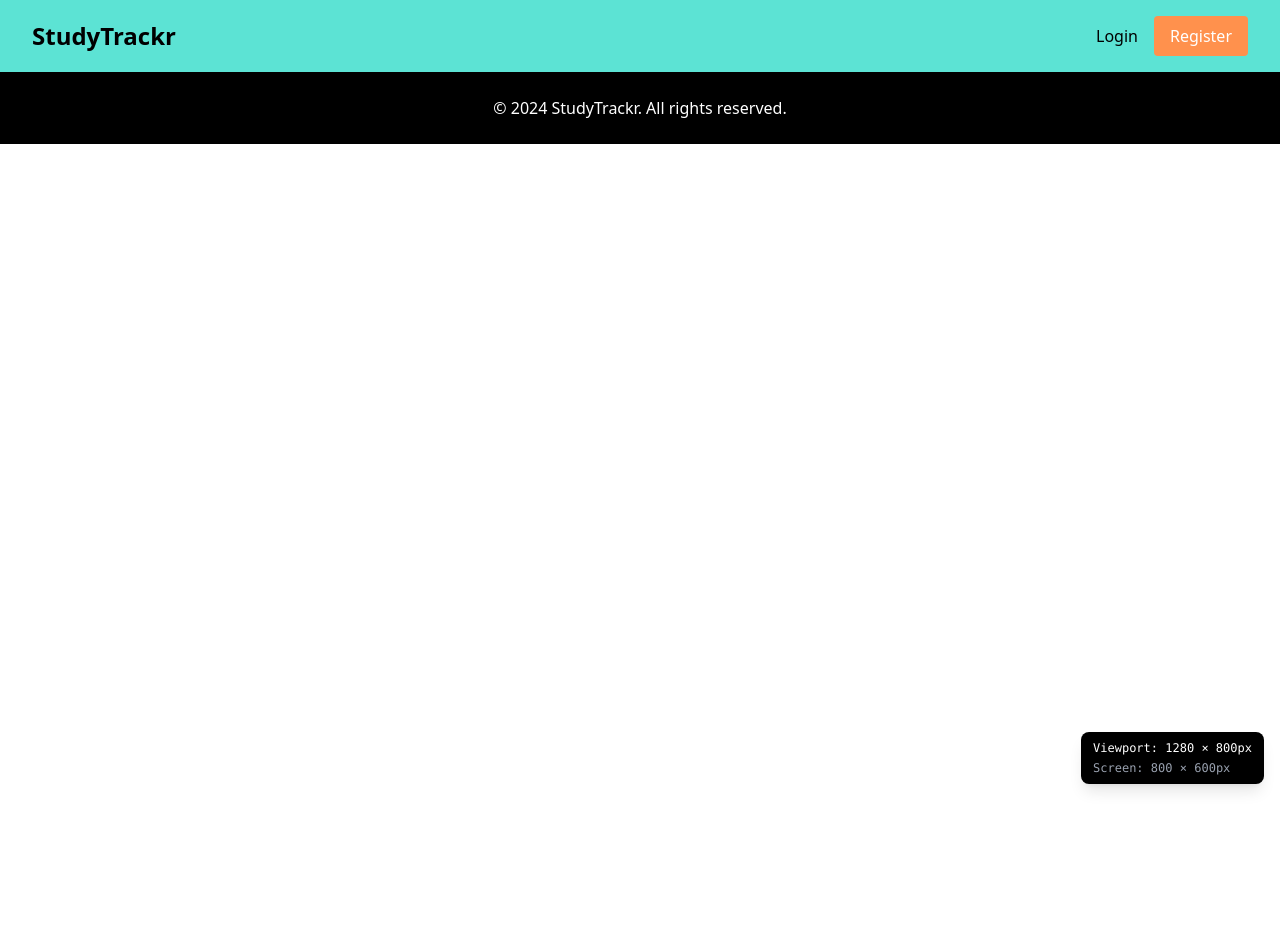
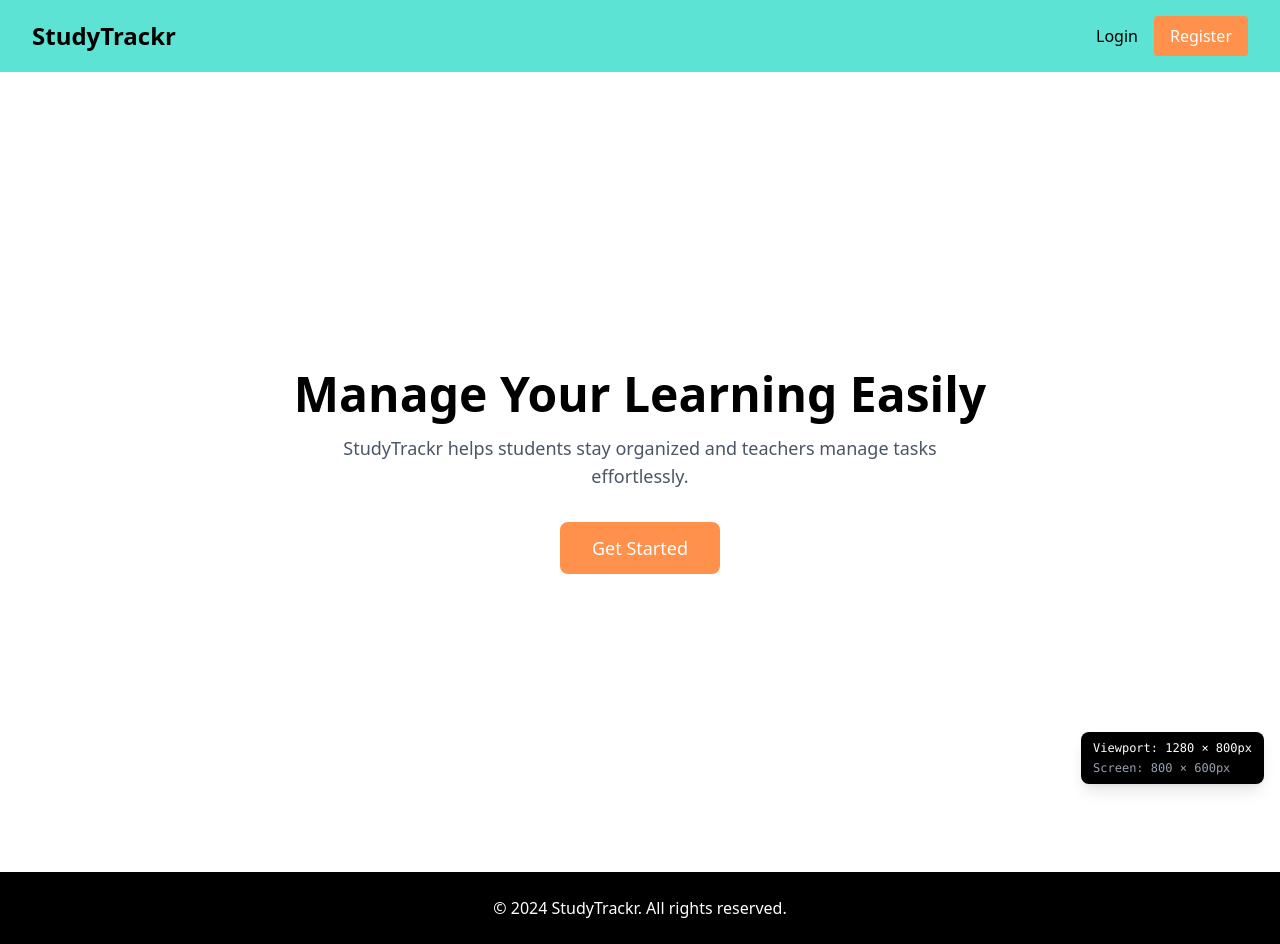
Before and after one commit to saivamshi4121/StudyTrackr, a React (Vite) app in the folder client/: page /home in a window 1280 px wide. Before the commit the page ends 800 px from the top, so only its background shows below. Built offline with nearby package versions, Linux system fonts and the light colour scheme.

Commit message:
added welcome screen

```diff
--- a/client/src/App.jsx
+++ b/client/src/App.jsx
@@ -4,6 +4,7 @@ import { ToastProvider } from './context/ToastContext';
 import Header from './components/Header';
 import Footer from './components/Footer';
 import ScreenSizeDisplay from './components/ScreenSizeDisplay';
+import WelcomeScreen from './pages/WelcomeScreen';
 import Home from './pages/Home';
 import Login from './pages/Login';
 import Register from './pages/Register';
@@ -21,11 +22,14 @@ function App() {
     <ToastProvider>
       <AuthProvider>
         <BrowserRouter>
+          <Routes>
+            <Route path="/" element={<WelcomeScreen />} />
+            <Route path="/*" element={
               <div className="w-full min-h-screen bg-white">
                 <Header />
                 <main className="w-full">
                   <Routes>
-          <Route path="/" element={<Home />} />
+                    <Route path="/home" element={<Home />} />
                     <Route path="/login" element={<Login />} />
                     <Route path="/register" element={<Register />} />
                     <Route path="/principal/login" element={<PrincipalLogin />} />
@@ -66,6 +70,8 @@ function App() {
                 <Footer />
                 <ScreenSizeDisplay />
               </div>
+            } />
+          </Routes>
         </BrowserRouter>
       </AuthProvider>
     </ToastProvider>
--- a/client/src/index.css
+++ b/client/src/index.css
@@ -20,6 +20,16 @@ html, body, #root {
   padding: 0;
 }
 
+@keyframes fade {
+  0%   { opacity: 1; }
+  90%  { opacity: 1; }
+  100% { opacity: 0; }
+}
+
+.animate-fade {
+  animation: fade 2.5s ease forwards;
+}
+
 @layer base {
   body {
     @apply bg-white text-black;
--- a/client/src/pages/Home.jsx
+++ b/client/src/pages/Home.jsx
@@ -1,19 +1,22 @@
 import { Link } from 'react-router-dom';
 
-const Home = () => {
+export default function Home() {
   return (
-    <div className="w-full min-h-[calc(100vh-80px)] flex flex-col items-center justify-center bg-white">
-      <h1 className="text-3xl sm:text-4xl md:text-5xl font-bold text-black text-center px-4">
+    <div className="w-full min-h-screen flex flex-col items-center justify-center bg-white px-6">
+      <h1 className="text-4xl md:text-5xl font-bold text-black text-center">
         Manage Your Learning Easily
       </h1>
-      <p className="text-gray-700 text-center mt-4 text-sm sm:text-base md:text-lg max-w-2xl px-4">
-        A simple and secure Student–Teacher Task Manager.
+
+      <p className="mt-4 text-gray-600 text-lg text-center max-w-2xl">
+        StudyTrackr helps students stay organized and teachers manage tasks effortlessly.
       </p>
-      <Link to="/register" className="mt-6 bg-orange text-white px-6 sm:px-8 py-2 sm:py-3 rounded-lg hover:bg-black transition text-sm sm:text-base">
+
+      <Link
+        to="/register"
+        className="mt-8 bg-orange text-white px-8 py-3 rounded-lg text-lg hover:bg-black transition"
+      >
         Get Started
       </Link>
     </div>
   );
-};
-
-export default Home;
+}
--- /dev/null
+++ b/client/src/pages/WelcomeScreen.jsx
@@ -0,0 +1,44 @@
+import { useEffect } from "react";
+import Typewriter from "typewriter-effect";
+import { useNavigate } from "react-router-dom";
+
+export default function WelcomeScreen() {
+  const navigate = useNavigate();
+
+  useEffect(() => {
+    const timer = setTimeout(() => {
+      navigate("/home");
+    }, 2500);
+
+    return () => clearTimeout(timer);
+  }, [navigate]);
+
+  return (
+    <div
+      className="w-full h-screen relative animate-fade"
+      style={{
+        backgroundImage: "url('/welcome-bg.png')",
+        backgroundSize: "cover",
+        backgroundPosition: "center",
+      }}
+    >
+      {/* Dark overlay */}
+      <div className="absolute inset-0 bg-black/40 backdrop-blur-sm"></div>
+
+      {/* Text */}
+      <div className="relative z-10 w-full h-full flex items-center justify-center">
+        <h1 className="text-3xl md:text-5xl font-bold text-white">
+          <Typewriter
+            options={{
+              strings: ["Welcome to StudyTrackr"],
+              autoStart: true,
+              loop: false,
+              delay: 60,
+              deleteSpeed: 40,
+            }}
+          />
+        </h1>
+      </div>
+    </div>
+  );
+}
```
Also changed, not shown: client/public/welcome-bg.png (added). Lines whose indentation alone changed are shown as unchanged.
